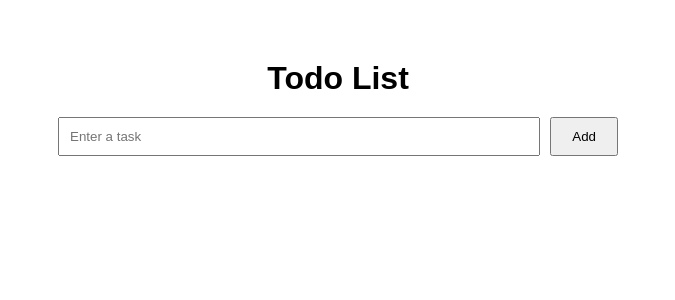
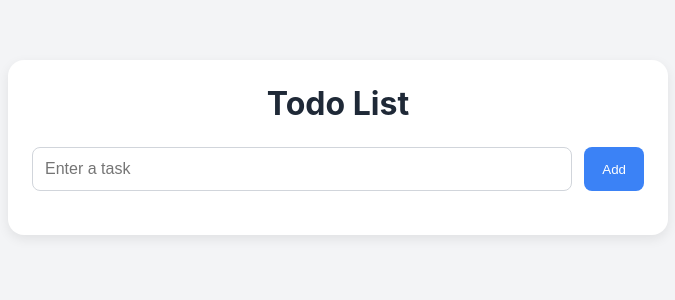
Before and after one commit to amikento713/todo-list-nextjs, a Next.js app: page / in a window 1280 px wide. Shown: the top 300 px of the page, without its empty margins (302-977 px from the left). Built offline with nearby package versions, Linux system fonts and the light colour scheme.

Commit message:
update UI

```diff
--- a/app/globals.css
+++ b/app/globals.css
@@ -5,5 +5,11 @@
 }
 
 body {
-  font-family: Arial, sans-serif;
+  font-family:
+    Inter,
+    Arial,
+    sans-serif;
+
+  background: #f3f4f6;
+  min-height: 100vh;
 }
--- a/app/page.tsx
+++ b/app/page.tsx
@@ -47,6 +47,7 @@ export default function Home() {
 
   return (
     <main className={styles.container}>
+      <div className={styles.card}>
         <h1 className={styles.title}>
           Todo List
         </h1>
@@ -58,6 +59,7 @@ export default function Home() {
           onDeleteTask={deleteTask}
           onToggleTask={toggleTask}
         />
+      </div>
     </main>
   );
 }
--- a/styles/Todo.module.css
+++ b/styles/Todo.module.css
@@ -1,55 +1,167 @@
+/* Page Background */
 .container {
-  max-width: 600px;
+  max-width: 700px;
   margin: 40px auto;
   padding: 20px;
 }
 
+/* Card */
+.card {
+  background-color: #ffffff;
+  border-radius: 16px;
+  padding: 24px;
+
+  box-shadow:
+    0 4px 12px rgba(0, 0, 0, 0.08);
+
+  transition: transform 0.2s ease;
+}
+
+.card:hover {
+  transform: translateY(-2px);
+}
+
+/* Title */
 .title {
   text-align: center;
+  color: #1f2937;
+  margin-bottom: 24px;
+  font-size: 2rem;
+}
+
+/* Form */
+.form {
+  display: flex;
+  gap: 12px;
   margin-bottom: 20px;
 }
 
-.form {
-  display: flex;
-  gap: 10px;
+/* Input */
+.input {
+  flex: 1;
+
+  padding: 12px;
+  border: 1px solid #d1d5db;
+
+  border-radius: 8px;
+  font-size: 16px;
+
+  outline: none;
+  transition: border-color 0.2s;
 }
 
-.input {
-  flex: 1;
-  padding: 10px;
+.input:focus {
+  border-color: #3b82f6;
 }
 
+/* Add Button */
 .button {
-  padding: 10px 20px;
+  background-color: #3b82f6;
+  color: white;
+
+  border: none;
+  border-radius: 8px;
+
+  padding: 12px 18px;
   cursor: pointer;
+
+  transition:
+    background-color 0.2s,
+    transform 0.2s;
 }
 
-.list {
-  margin-top: 20px;
+.button:hover {
+  background-color: #2563eb;
+  transform: scale(1.03);
 }
 
+/* Task List */
+.list {
+  display: flex;
+  flex-direction: column;
+  gap: 12px;
+}
+
+/* Task Item */
 .item {
   display: flex;
   justify-content: space-between;
   align-items: center;
 
-  padding: 10px;
-  border: 1px solid #ddd;
-  margin-bottom: 8px;
+  padding: 14px;
+
+  border-radius: 10px;
+
+  background-color: #f9fafb;
+  border: 1px solid #e5e7eb;
+
+  transition:
+    transform 0.2s,
+    box-shadow 0.2s;
 }
 
+.item:hover {
+  transform: translateY(-1px);
+
+  box-shadow:
+    0 2px 8px rgba(0, 0, 0, 0.06);
+}
+
+/* Checkbox + Text */
 .taskContent {
   display: flex;
   align-items: center;
-  gap: 10px;
+  gap: 12px;
 }
 
+/* Completed Task */
 .completed {
   text-decoration: line-through;
-  opacity: 0.6;
+  color: #9ca3af;
 }
 
+/* Delete Button */
 .deleteButton {
-  padding: 6px 12px;
+  background-color: #ef4444;
+  color: white;
+
+  border: none;
+  border-radius: 8px;
+
+  padding: 8px 14px;
   cursor: pointer;
+
+  transition:
+    background-color 0.2s,
+    transform 0.2s;
 }
+
+.deleteButton:hover {
+  background-color: #dc2626;
+  transform: scale(1.03);
+}
+
+/* Mobile Responsive */
+@media (max-width: 600px) {
+  .container {
+    padding: 12px;
+  }
+
+  .form {
+    flex-direction: column;
+  }
+
+  .button {
+    width: 100%;
+  }
+
+  .item {
+    flex-direction: column;
+    align-items: flex-start;
+    gap: 12px;
+  }
+
+  .deleteButton {
+    width: 100%;
+  }
+}
```
Lines whose indentation alone changed are shown as unchanged.
